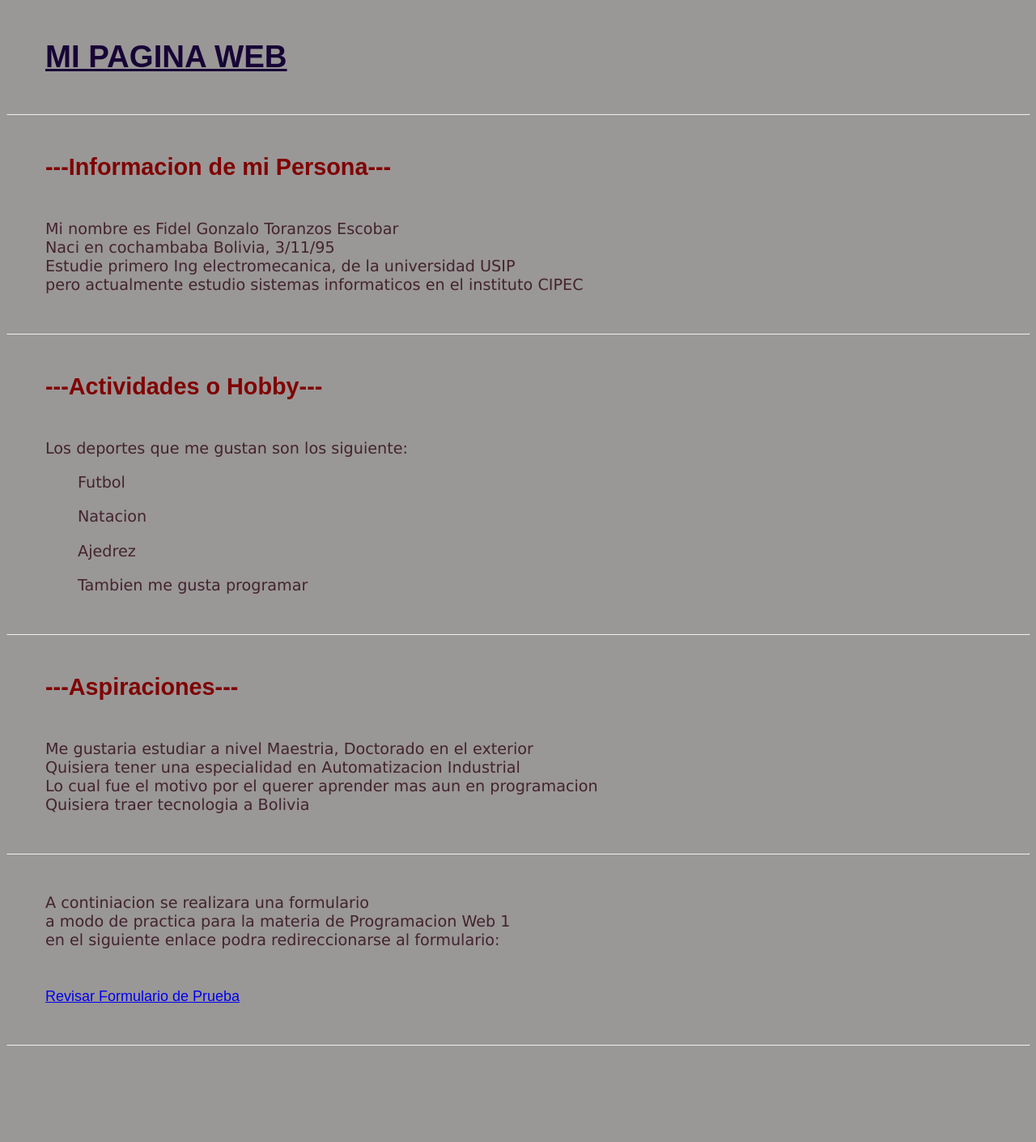
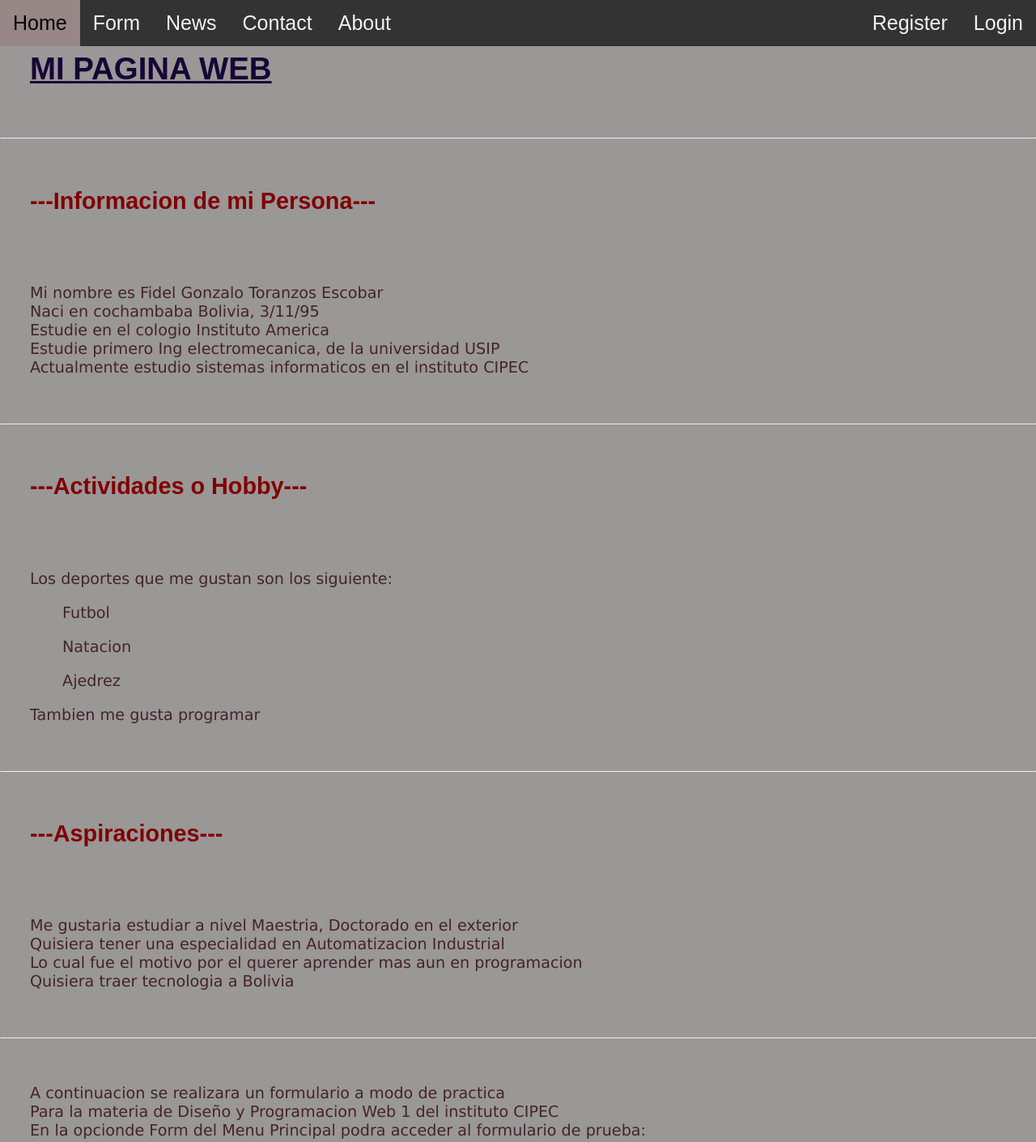
Before and after one commit to Fidel-Toranzos/Proyecto-Fidel_Toranzos-, a plain HTML site: page index.html in a window 1280 px wide. Shown: the whole page at 81% size. Before the commit the page ends 1299 px from the top, so only its background shows below. Drawn offline with Linux system fonts and the light colour scheme.

Commit message:
cambios con el header tarea 5

```diff
--- a/index.html
+++ b/index.html
@@ -2,21 +2,40 @@
     <head>
         <title>My New WebSite</title>
         <link rel="stylesheet" href="styles/styles.css">
+        <meta charset="utf-8" />
+        <meta name="viewport" content="width=device-width, initial-scale=1">
+        <link rel="javaScript" href="scripts/bootstrap.min.js">
+        <link rel="stylesheet" href="https://cdnjs.cloudflare.com/ajax/libs/font-awesome/4.7.0/css/font-awesome.min.css">
     </head>
     <body>
+        <div class="topnav" id="myTopnav">
+            <div class="right">
+                <a href="index.html">Home</a>
+                <a href="form.html">Form</a>
+                <a href="#">News</a>
+                <a href="#">Contact</a>
+                <a href="#">About</a>
+            </div>
+            <div class="left">
+                <a href="#">Register</a>
+                <a href="#">Login</a>
+            </div>
+            <!--<a href="javascript:void(0)" class="icon" onclick="myFunction()"> <i class="fa fa-bars"></i></a>-->
+        </div>
         <div class="tprin colortitle"><h1><u>MI PAGINA WEB</u></h1></div><hr>
         <div class="tprin colorsubtitle"><h2>---Informacion de mi Persona---</h2></div>
         <div class="tprin colorparr"><p>Mi nombre es Fidel Gonzalo Toranzos Escobar<br>
             Naci en cochambaba Bolivia, 3/11/95<br>
+            Estudie en el cologio Instituto America<br>
             Estudie primero Ing electromecanica, de la universidad USIP<br>
-            pero actualmente estudio sistemas informaticos en el instituto CIPEC
+            Actualmente estudio sistemas informaticos en el instituto CIPEC
         </p></div><hr>
         <div class="tprin colorsubtitle"><h2>---Actividades o Hobby---</h2></div>
         <div class="tprin colorparr"><p>Los deportes que me gustan son los siguiente:<br>
             <ul>Futbol</ul>
             <ul>Natacion</ul>
             <ul>Ajedrez</ul>
-            <ul>Tambien me gusta programar</ul>
+            Tambien me gusta programar
         </p></div><hr>
         <div class="tprin colorsubtitle"><h2>---Aspiraciones---</h2></div>
         <div class="tprin colorparr"><p>Me gustaria estudiar a nivel Maestria, Doctorado en el exterior<br>
@@ -25,10 +44,20 @@
             Quisiera traer tecnologia a Bolivia
         </p></div><hr>
 
-        <div class="tprin colorparr"><p>A continiacion se realizara una formulario<br>
-            a modo de practica para la materia de Programacion Web 1<br>
-            en el siguiente enlace podra redireccionarse al formulario:<br>
+        <div class="tprin colorparr"><p>A continuacion se realizara un formulario a modo de practica<br>
+            Para la materia de Diseño y Programacion Web 1 del instituto CIPEC<br>
+            En la opcionde Form del Menu Principal podra acceder al formulario de prueba:<br>
         </p></div>
-        <div class="link"><a href="form.html">Revisar Formulario de Prueba</a></div><hr>
+
+        <script>
+            function myFunction(){
+                var x = document.getElementById(myTopnav)
+                if(x.className === "topnav"){
+                    x.className += "responsive"
+                }else{
+                    x.document = "topnav";
+                }
+            }
+        </script>
     </body>
 </html>
--- a/styles/styles.css
+++ b/styles/styles.css
@@ -1,6 +1,70 @@
 body{
+    margin: 0;
     background-color: #817d7dcb;
     font-family: Arial, Helvetica, sans-serif;
+}
+
+.topnav{
+    overflow: auto;
+    background-color: #333;
+    width: 100%;
+    position: fixed;
+    top: 0;
+}
+
+.topnav a{
+    float: left;
+    display: block;
+    color: #f2f2f2;
+    text-align: center;
+    padding: 14px 16px;
+    text-decoration: none;
+    font-size: 25px;
+}
+
+.left{
+    float: right;
+    text-align: left;
+}
+
+.right{
+    float: left;
+    text-align: right;
+}
+/*@media screen and (max-width: 600px){
+    .topnav a:not(:first-child) {display: none;}
+    .topnav a.icon{
+    float: right;
+    display: block;
+}
+
+@media screen and (max-width: 600px){
+    .topnav.responsive {position: relative;}
+    .topnav.responsive .icon {
+        position: absolute;
+        right: 0;
+        top: 0;
+    }
+}
+
+.topnav .icon{
+    display: none;
+}
+
+.topnav.responsive a{
+    float: none;
+    display: block;
+    text-align: left;
+}*/
+
+.topnav a:hover{
+    color: black;
+    background-color: rgba(206, 179, 179, 0.658);
+}
+
+.topnav a.active{
+    background-color: #4caf50;
+    color: white;
 }
 
 label{
@@ -42,14 +106,11 @@ table{
     font-size: x-large;
 }
 
-.link{
-    margin: 3rem;
-    font-size: large;
-}
-
 .tprin{
     justify-content: center;
-    margin: 3rem;
+    text-align: left;
+    margin: 2rem;
+    padding: 5px;
     font-size: larger;
 }
 
```
Also changed, not shown: form.html (+14 -2 lines).
